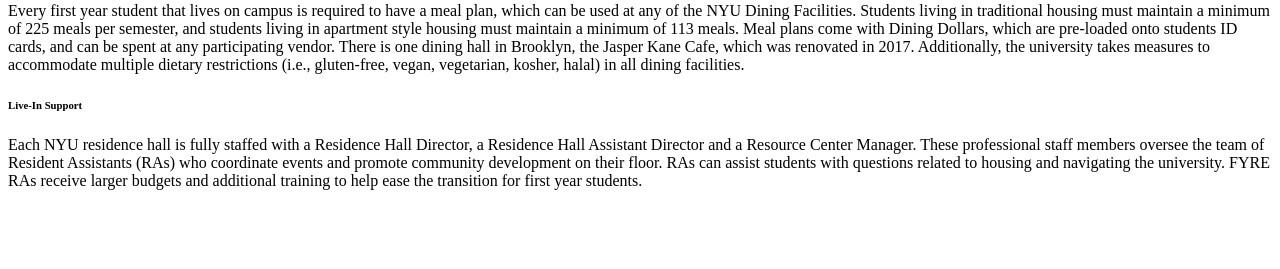
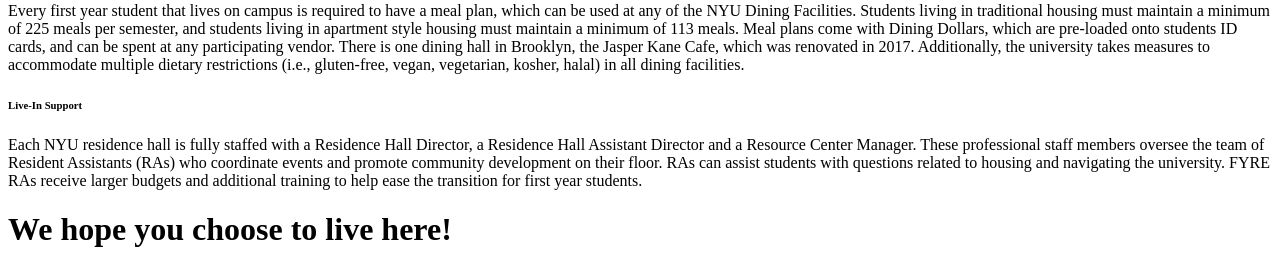
Before and after one commit to juliawnyu/roommate-app, a Flask app: page /clark in a window 1280 px wide. Shown: the part 792-1061 px from the top of the page. Before the commit the page ends 982 px from the top, so only its background shows below. Run offline with Flask 2, Linux system fonts and the light colour scheme.

Commit message:
html edit

```diff
--- a/server/templates/clark.html
+++ b/server/templates/clark.html
@@ -58,5 +58,8 @@
         additional training to help ease the transition for first year students.</p>
 
 
+        <h1>We hope you choose to live here!</h1>
+
+
 </body>
 </html>
```
